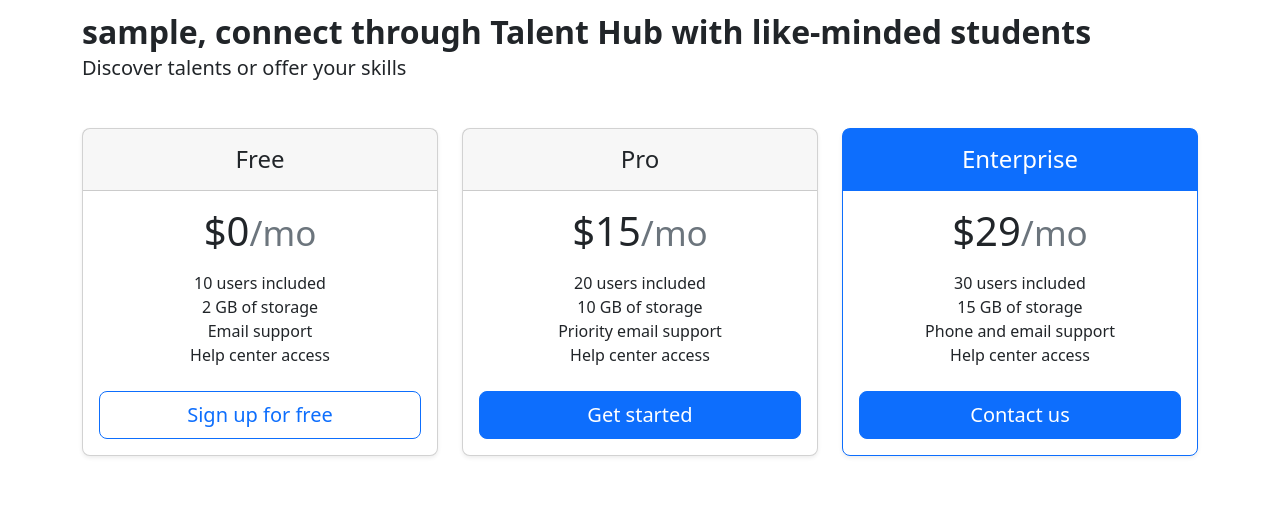
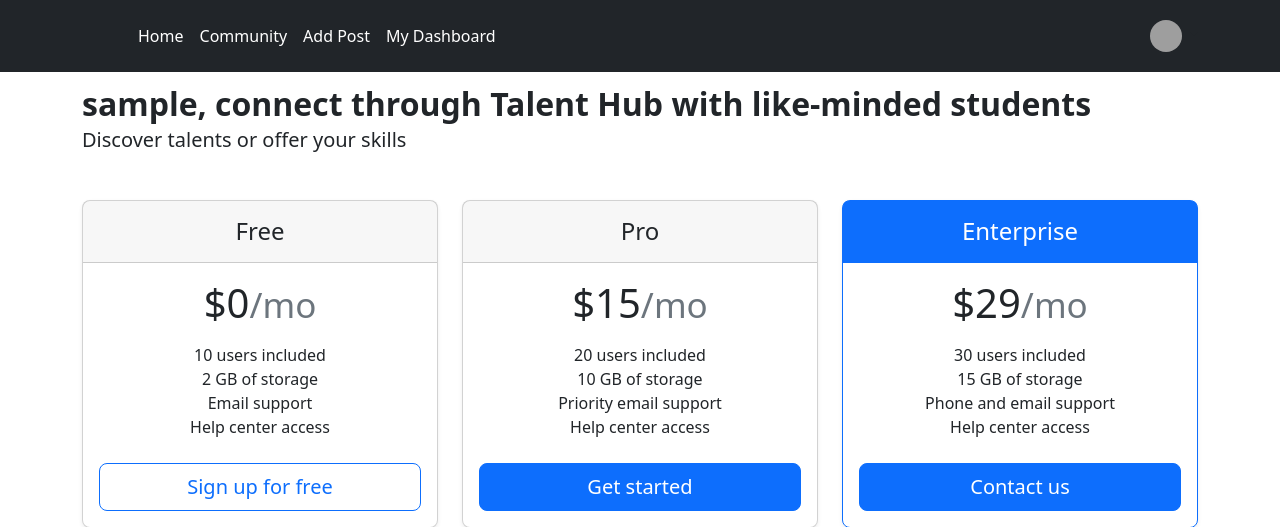
Before and after one commit to carmen41511/Talent-Hub, a Flask app: page /community in a window 1280 px wide. Shown: the top 527 px of the page. Run offline with Flask 2, Linux system fonts and the light colour scheme; the visitor is signed in with stand-in values (Sample User, id 1); data comes from the database, SQL or seed files in the repository; data that the repository does not hold is empty; grey boxes are pictures that could not be loaded.

```diff
--- a/crud.py
+++ b/crud.py
@@ -118,6 +118,16 @@ def delete_all_user_skills(user):
 
     return
 
+def get_current_user():
+  user_id = db.session.get('user_id')
+  if user_id:
+    # query the database for the user object
+        user = User.query.get(user_id)
+        return user
+  else:
+        return None
+
+
 if __name__ == '__main__':
     from server import app
     connect_to_db(app)
--- a/server.py
+++ b/server.py
@@ -10,12 +10,24 @@ app = Flask(__name__)
 app.secret_key = "dev"
 app.jinja_env.undefined = StrictUndefined
 
+def get_current_user():
+    username = session.get("username")
+
+    if username:
+        user = crud.get_user_by_username(username)
+        return user
+    else:
+        return None
+
 
 @app.route('/')
 def homepage():
     """View homepage."""
 
-    return render_template('homepage.html')
+    user = get_current_user()
+
+    return render_template('homepage.html', user=user)
+
 
 
 @app.route("/users")
@@ -123,7 +135,9 @@ def edit_interest():
 def show_login():
     """Show Login Page"""
 
-    return render_template("login.html")
+    user = get_current_user()
+
+    return render_template("login.html", user=user)
 
 
 @app.route('/login', methods=['POST'])
@@ -151,7 +165,9 @@ def handle_login():
 def show_signup():
     """Show Sign Up Page"""
 
-    return render_template("signup.html")
+    user = get_current_user()
+
+    return render_template("signup.html", user=user)
 
 
 @app.route('/signup', methods=['POST'])
@@ -184,7 +200,11 @@ def handle_signup():
 def show_add_post():
     """Show add post page"""
 
-    return render_template('add_post.html')
+    username = session.get("username")
+    user = crud.get_user_by_username(username)
+
+
+    return render_template('add_post.html', user=user)
 
 
 @app.route('/add_post', methods=["POST"])
@@ -242,7 +262,9 @@ def add_post():
 def show_detail():
     """Show detail page of a post"""
 
-    return render_template('detail.html')
+    user = get_current_user()
+
+    return render_template('detail.html', user=user)
 
 
 @app.route('/profile')
--- a/templates/base.html
+++ b/templates/base.html
@@ -10,12 +10,52 @@
     <script src="https://code.jquery.com/jquery-3.6.0.min.js"></script>
 
 
-
     <title>
       {% block title %}Welcome{% endblock %}
     </title>
   </head>
   <body>
+    <header class="p-3 text-bg-dark">
+      <div class="container">
+        <div class="d-flex flex-wrap align-items-center justify-content-center justify-content-lg-start">
+          <a href="/" class="d-flex align-items-center mb-2 mb-lg-0 text-white text-decoration-none">
+            <svg class="bi me-2" width="40" height="32" role="img" aria-label="Bootstrap"><use xlink:href="#bootstrap"></use></svg>
+          </a>
+
+
+          {% if user %}
+          <ul class="nav col-12 col-lg-auto me-lg-auto mb-2 justify-content-center mb-md-0">
+            <li><a href="/" class="nav-link px-2 text-white">Home</a></li>
+            <li><a href="/community" class="nav-link px-2 text-white">Community</a></li>
+            <li><a href="/add_post" class="nav-link px-2 text-white">Add Post</a></li>
+            <li><a href="/profile" class="nav-link px-2 text-white">My Dashboard</a></li>
+          </ul>
+
+          <div class="dropdown text-end">
+            <a href="#" class="d-block link-dark text-decoration-none dropdown-toggle" data-bs-toggle="dropdown" aria-expanded="false">
+              <img src="https://github.com/mdo.png" alt="mdo" width="32" height="32" class="rounded-circle">
+            </a>
+            <ul class="dropdown-menu text-small">
+              <li><a class="dropdown-item" href="#">Profile</a></li>
+              <li><hr class="dropdown-divider"></li>
+              <li><a class="dropdown-item" href="#">Sign out</a></li>
+            </ul>
+          </div>
+          {% else %}
+          <ul class="nav col-12 col-lg-auto me-lg-auto mb-2 justify-content-center mb-md-0">
+            <li><a href="/" class="nav-link px-2 text-white">Home</a></li>
+          </ul>
+          <div class="text-end">
+            <a href="/login" class="btn btn-outline-light me-2" >Login</a>
+            <a href="/signup" class="btn btn-warning" >Sign-up</a>
+            <!-- <button type="button" class="btn btn-outline-light me-2">Login</button>
+            <button type="button" class="btn btn-warning">Sign-up</button> -->
+          </div>
+          {% endif %}
+        </div>
+      </div>
+    </header>
+
     {% for msg in get_flashed_messages() %}
       <p class="flash-msg">
         {{ msg }}
--- a/templates/community.html
+++ b/templates/community.html
@@ -35,6 +35,7 @@
               </div>
             </div>
           </div>
+
           <div class="col">
             <div class="card mb-4 rounded-3 shadow-sm">
               <div class="card-header py-3">
```
Also changed, not shown: templates/homepage.html (+6 -1 lines), templates/profile.html (+41 -5 lines).
